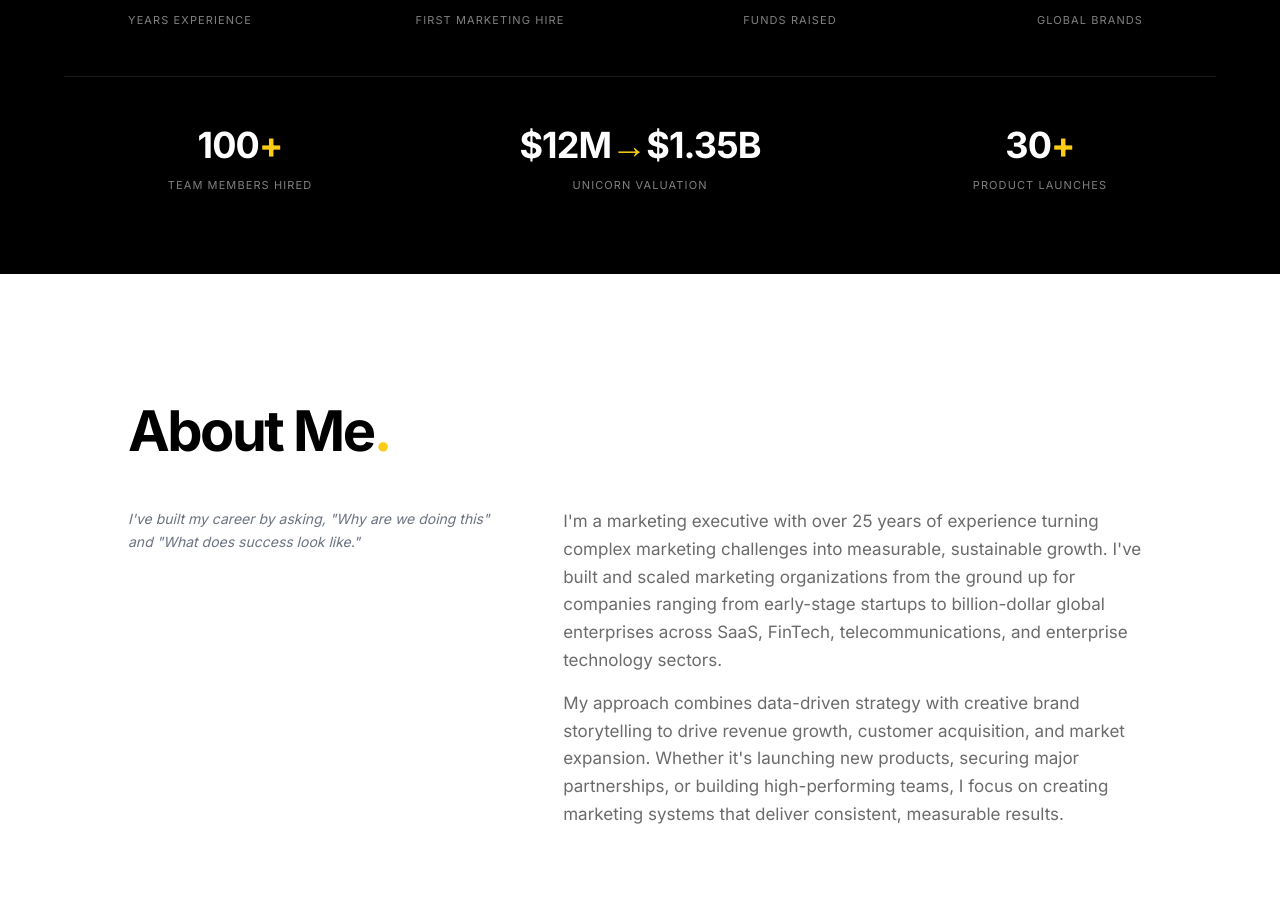
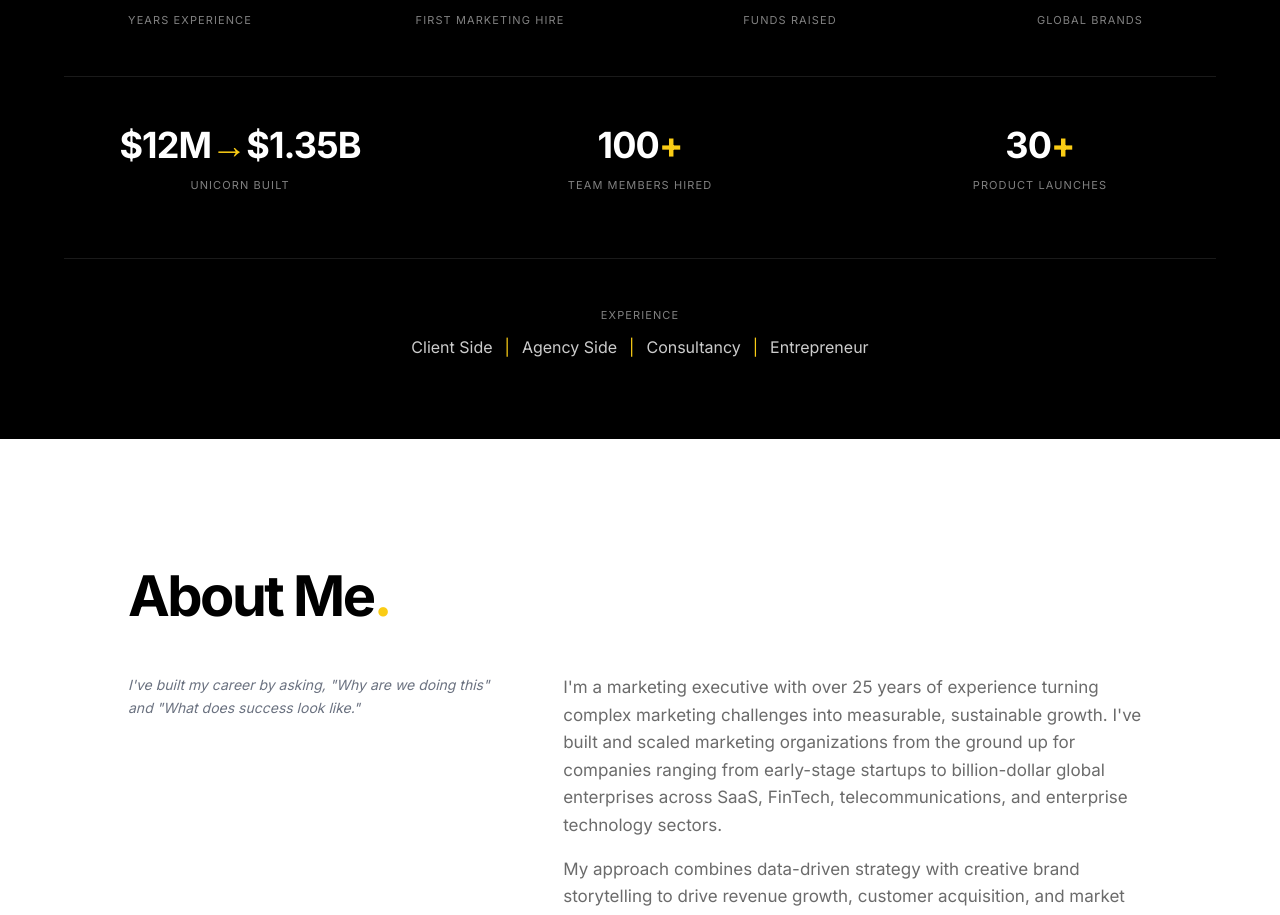
Before and after one commit to mrh1976/mherron, a Next.js app: page / in a window 1280 px wide. Shown: the part 1325-2240 px from the top of the page. Built offline with nearby package versions, Linux system fonts and the light colour scheme.

Commit message:
Update page.tsx

```diff
--- a/app/page.tsx
+++ b/app/page.tsx
@@ -153,28 +153,42 @@ export default function Home() {
           </div>
 
           {/* Bottom Row - 3 Stats */}
-          <div className="grid grid-cols-1 md:grid-cols-3 gap-8 md:gap-12">
+          <div className="grid grid-cols-1 md:grid-cols-3 gap-8 md:gap-12 mb-16">
+            <div className="text-center">
+              <div className="text-3xl md:text-4xl font-[800] mb-3 tracking-tight leading-tight">
+                $12M<span className="text-yellow-400">→</span>$1.35B
+              </div>
+              <div className="text-[11px] uppercase tracking-widest text-white/50">
+                Unicorn Built
+              </div>
+            </div>
             <div className="text-center">
               <div className="text-3xl md:text-4xl font-[800] mb-3 tracking-tight">100<span className="text-yellow-400">+</span></div>
               <div className="text-[11px] uppercase tracking-widest text-white/50">
                 Team Members Hired
               </div>
             </div>
-
-            <div className="text-center">
-              <div className="text-3xl md:text-4xl font-[800] mb-3 tracking-tight leading-tight">
-                $12M<span className="text-yellow-400">→</span>$1.35B
-              </div>
-              <div className="text-[11px] uppercase tracking-widest text-white/50">
-                Unicorn Valuation
-              </div>
-            </div>
-
             <div className="text-center">
               <div className="text-3xl md:text-4xl font-[800] mb-3 tracking-tight">30<span className="text-yellow-400">+</span></div>
               <div className="text-[11px] uppercase tracking-widest text-white/50">
                 Product Launches
               </div>
+            </div>
+          </div>
+
+          {/* 4 Perspectives Footer */}
+          <div className="pt-12 border-t border-white/10 text-center">
+            <div className="text-[11px] uppercase tracking-widest text-white/50 mb-3">
+              Experience
+            </div>
+            <div className="text-sm md:text-base text-white/80 flex items-center justify-center gap-3 flex-wrap">
+              <span>Client Side</span>
+              <span className="text-yellow-400">|</span>
+              <span>Agency Side</span>
+              <span className="text-yellow-400">|</span>
+              <span>Consultancy</span>
+              <span className="text-yellow-400">|</span>
+              <span>Entrepreneur</span>
             </div>
           </div>
         </div>
```
